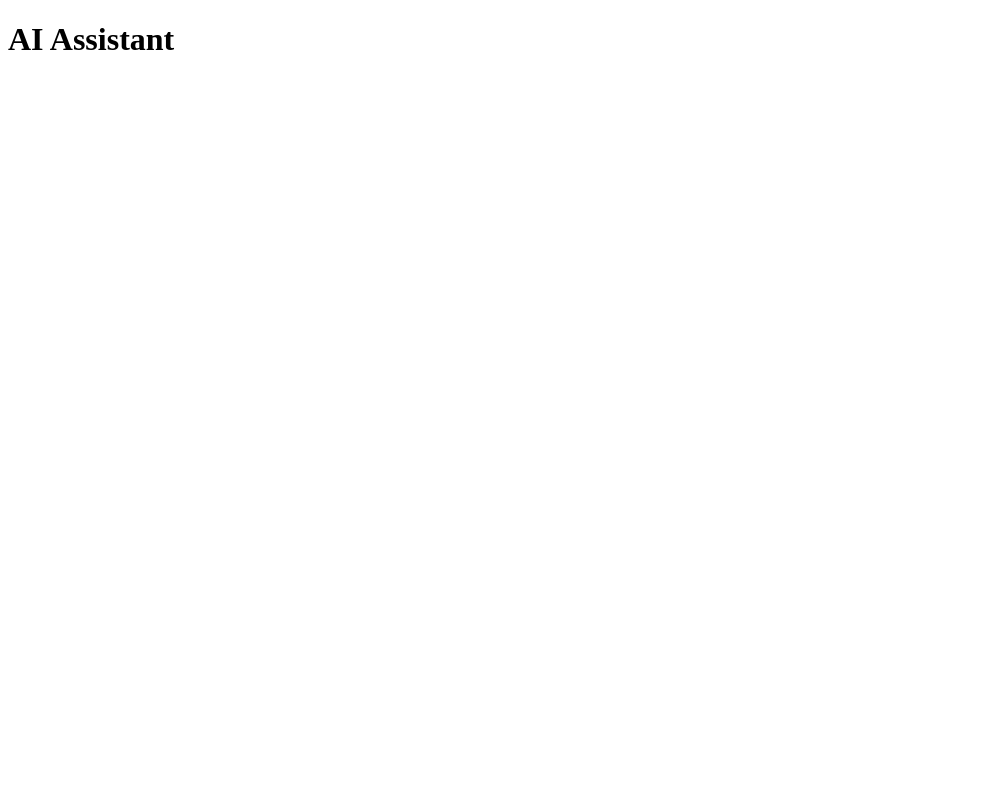
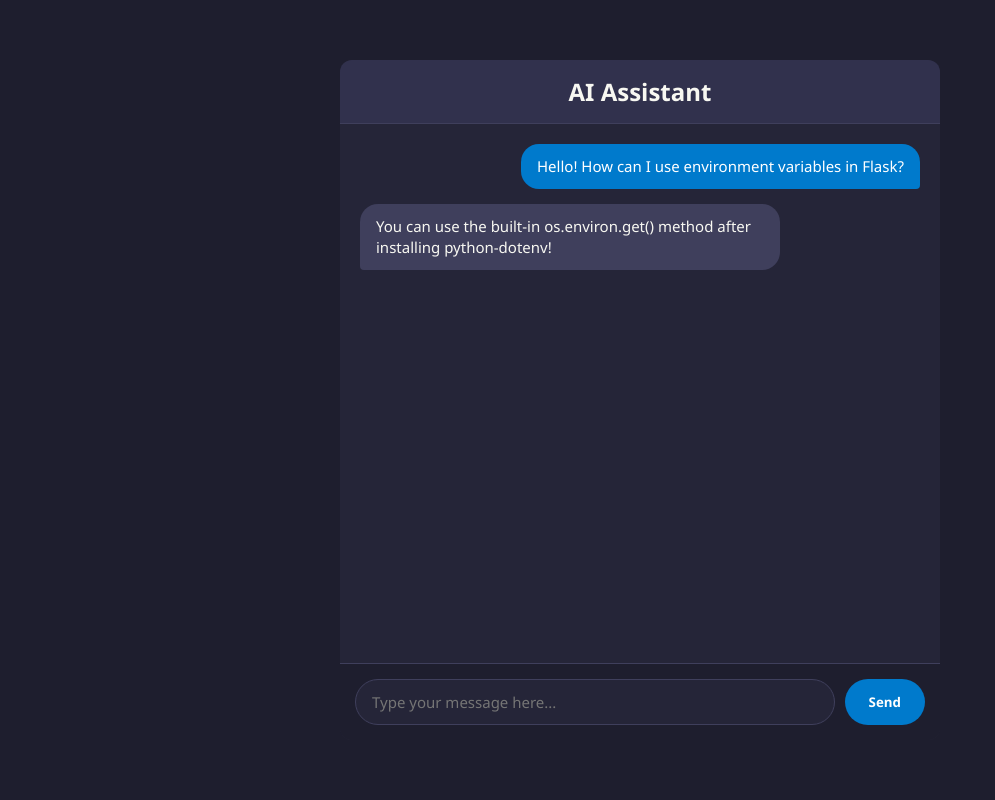
Before and after one commit to nibmangit/INSA, a Flask app: page / in a window 1280 px wide. Before the commit the part shown is almost empty. Shown: the whole page, without its empty margins (0-995 px from the left). Run offline with Flask 3, Linux system fonts and the light colour scheme; parts of the project's set-up code (start-up, migrations or seed data) failed here and were passed over.

Commit message:
add the fronted html with sample hard coded data and make the style look like chat app

```diff
--- a/week2/ai-assistant/app.py
+++ b/week2/ai-assistant/app.py
@@ -20,12 +20,14 @@ def chat():
     if not message:
         return jsonify({"error":"Message is required"}), 400
 
-    response = client.models.generate_content(
-        model="models/gemini-3.6-flash",
-        contents=message
-    )
+    try:
+        response = client.models.generate_content(
+            model="models/gemini-3.6-flash",
+            contents=message
+        )
 
-    return jsonify({"response": response.text})
-
+        return jsonify({"response": response.text})
+    except Exception as e:
+        return jsonify({"error":"Faild to get Gemini response."}), 500
 if __name__ == "__main__":
     app.run(debug=True)
--- a/week2/ai-assistant/static/style.css
+++ b/week2/ai-assistant/static/style.css
@@ -0,0 +1,119 @@
+/* Reset basic spacing */
+* {
+    box-sizing: border-box;
+    margin: 0;
+    padding: 0;
+    font-family: 'Segoe UI', Tahoma, Geneva, Verdana, sans-serif;
+}
+
+body {
+    background-color: #1e1e2e;
+    display: flex;
+    justify-content: center;
+    align-items: center;
+    height: 100vh;
+}
+
+/* Chat Layout Box */
+.chat-container {
+    width: 100%;
+    max-width: 600px;
+    height: 85vh;
+    background-color: #252538;
+    border-radius: 12px;
+    display: flex;
+    flex-direction: column;
+    overflow: hidden;
+}
+
+/* Header */
+.chat-header {
+    background-color: #31314d;
+    text-align: center;
+    padding: 15px 20px;
+    color: #f8f8f2;
+    border-bottom: 1px solid #3f3f5c;
+}
+
+/* Scrollable message window */
+.chat-box {
+    flex: 1;
+    padding: 20px;
+    overflow-y: auto;
+    display: flex;
+    flex-direction: column;
+    gap: 15px;
+}
+
+/* Base message bubble structure */
+.message {
+    display: flex;
+    width: 100%;
+}
+
+.message-content {
+    max-width: 75%;
+    padding: 12px 16px;
+    border-radius: 18px;
+    font-size: 15px;
+    line-height: 1.4;
+}
+
+/* Alignment and Colors */
+.user-message {
+    justify-content: flex-end;
+}
+
+.user-message .message-content {
+    background-color: #007acc;
+    color: white;
+    border-bottom-right-radius: 4px;
+}
+
+.ai-message {
+    justify-content: flex-start;
+}
+
+.ai-message .message-content {
+    background-color: #3f3f5c;
+    color: #f8f8f2;
+    border-bottom-left-radius: 4px;
+}
+
+/* Fixed bottom input row */
+.input-container {
+    display: flex;
+    padding: 15px;
+    background-color: #1e1e2e;
+    border-top: 1px solid #3f3f5c;
+    gap: 10px;
+}
+
+.input-container input {
+    flex: 1;
+    padding: 12px 16px;
+    background-color: #252538;
+    border: 1px solid #3f3f5c;
+    border-radius: 25px;
+    color: white;
+    font-size: 15px;
+    outline: none;
+}
+
+.input-container input:focus {
+    border-color: #007acc;
+}
+
+.input-container button {
+    padding: 12px 24px;
+    background-color: #007acc;
+    color: white;
+    border: none;
+    border-radius: 25px;
+    font-weight: bold;
+    cursor: pointer;
+}
+
+.input-container button:hover {
+    background-color: #005999;
+}
--- a/week2/ai-assistant/templates/index.html
+++ b/week2/ai-assistant/templates/index.html
@@ -3,11 +3,36 @@
 <head>
     <meta charset="UTF-8">
     <meta name="viewport" content="width=device-width, initial-scale=1.0">
-    <title>AI Assistant</title>
+    <title>AI Assistant Chat</title>
+    <link rel="stylesheet" href="{{ url_for('static', filename='style.css') }}">
 </head>
 <body>
 
-    <h1>AI Assistant</h1>
+    <div class="chat-container">
+        <!-- Header -->
+        <div class="chat-header">
+            <h2>AI Assistant</h2>
+        </div>
+
+        <!-- Chat History Window -->
+        <div class="chat-box" id="chat-box">
+            <!-- User Message Example -->
+            <div class="message user-message">
+                <div class="message-content">Hello! How can I use environment variables in Flask?</div>
+            </div>
+
+            <!-- AI Response Example -->
+            <div class="message ai-message">
+                <div class="message-content">You can use the built-in <code>os.environ.get()</code> method after installing <code>python-dotenv</code>!</div>
+            </div>
+        </div>
+
+        <!-- Input Form Area -->
+        <form class="input-container" id="chat-form">
+            <input type="text" name="user_input" id="user-input" placeholder="Type your message here..." required autocomplete="off">
+            <button type="submit">Send</button>
+        </form>
+    </div>
 
 </body>
 </html>
```
